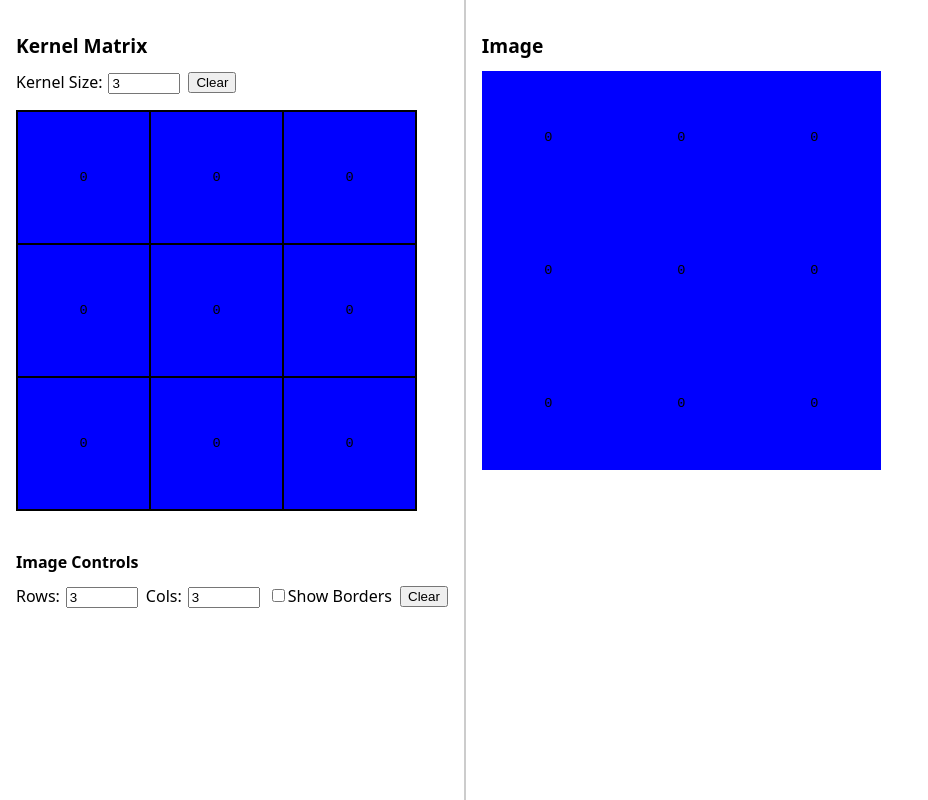
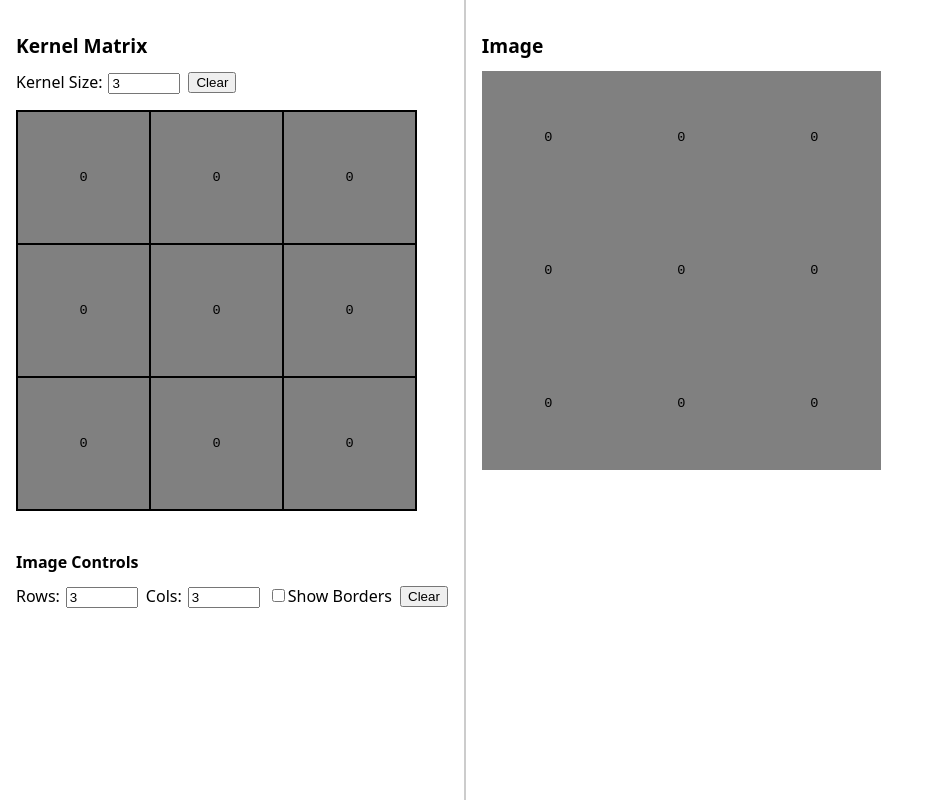
Before and after one commit to fletchgraham/convolve, a Next.js app: page / in a window 1280 px wide. Shown: the whole page, without its empty margins (0-928 px from the left). Built offline with nearby package versions, Linux system fonts and the light colour scheme.

Commit message:
cell colors are mapped from black to white based on value

```diff
--- a/components/cell.jsx
+++ b/components/cell.jsx
@@ -1,6 +1,6 @@
 "use client";
 
-export default function Cell({ value, onChange, showBorders = true }) {
+export default function Cell({ value, onChange, showBorders = true, color = "blue" }) {
   const containerStyle = {
     display: "flex",
     width: "100%",
@@ -17,7 +17,7 @@ export default function Cell({ value, onChange, showBorders = true }) {
     minHeight: 0,
     boxSizing: "border-box",
     border: showBorders ? ".5px solid #000" : "none",
-    background: "blue",
+    background: color,
     fontFamily: "monospace",
     fontSize: "0.85rem",
     textAlign: "center",
--- a/components/editable-grid.jsx
+++ b/components/editable-grid.jsx
@@ -9,6 +9,26 @@ export default function EditableGrid({
 }) {
   const rowCount = grid.length;
   const colCount = grid[0]?.length || 0;
+
+  // Calculate min and max values in the grid for color mapping
+  const flatValues = grid.flat().map(value => parseFloat(value) || 0);
+  const minValue = Math.min(...flatValues);
+  const maxValue = Math.max(...flatValues);
+  const valueRange = maxValue - minValue;
+
+  // Function to map a cell value to a grayscale color
+  const getColorForValue = (value) => {
+    const numValue = parseFloat(value) || 0;
+    if (valueRange === 0) {
+      // If all values are the same, use middle gray
+      return "rgb(128, 128, 128)";
+    }
+
+    // Map value to 0-255 range (0 = black, 255 = white)
+    const normalizedValue = (numValue - minValue) / valueRange;
+    const grayValue = Math.round(normalizedValue * 255);
+    return `rgb(${grayValue}, ${grayValue}, ${grayValue})`;
+  };
 
   // Dynamically calculate cell size so all cells are square
   const maxGridSize = 400; // px
@@ -38,6 +58,7 @@ export default function EditableGrid({
             value={value}
             onChange={(e) => onCellChange(r, c, e.target.value)}
             showBorders={showBorders}
+            color={getColorForValue(value)}
           />
         ))
       )}
```
